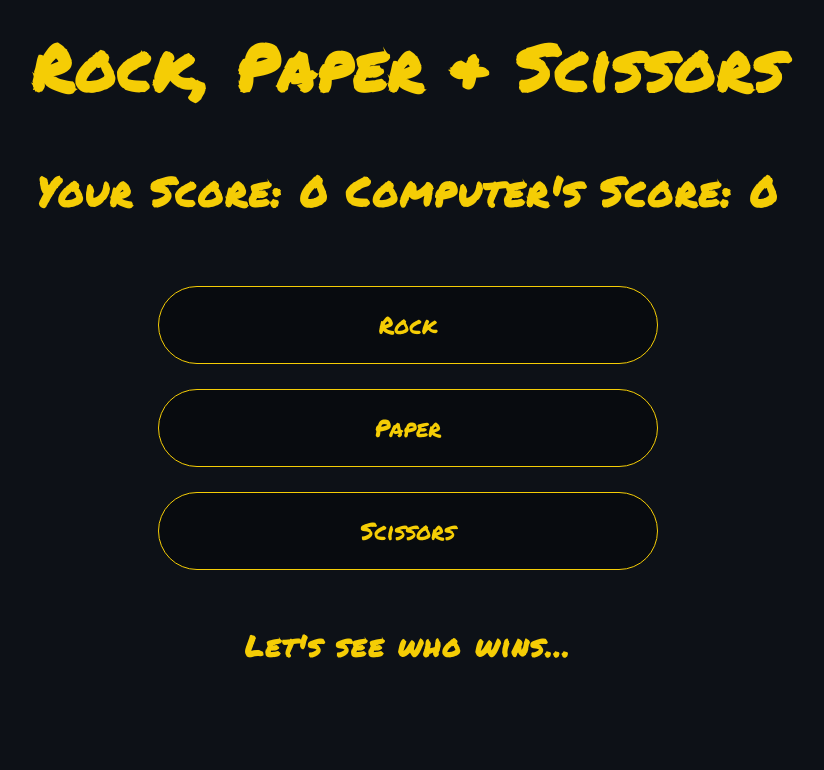
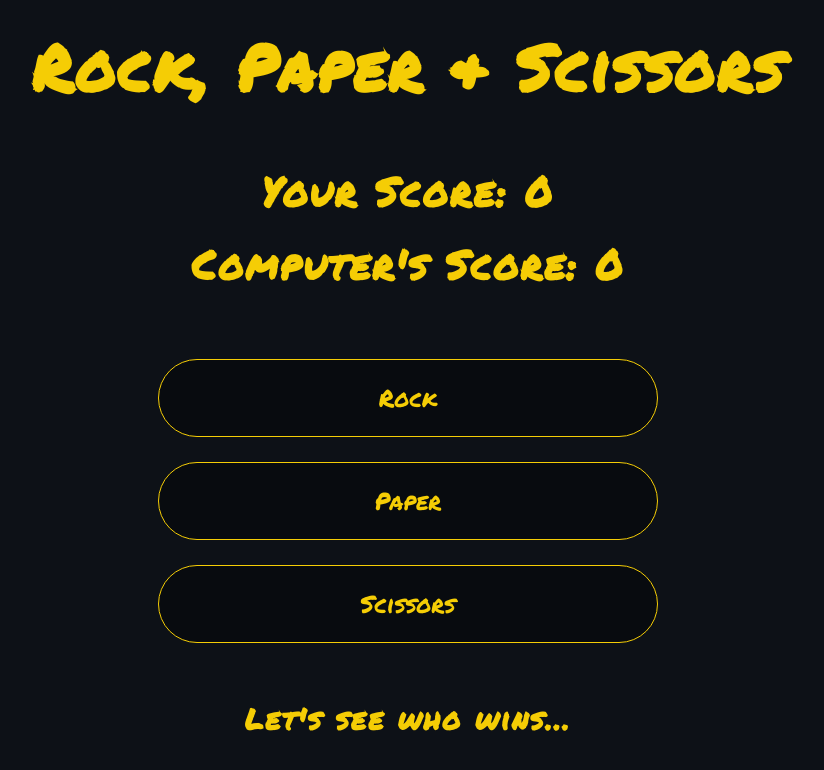
Before and after one commit to zainahmed1713/rock-paper-scissor-game, a plain HTML site: page index.html in a window 1280 px wide. Shown: the whole page, without its empty margins (232-1056 px from the left). Drawn offline with Linux system fonts and the light colour scheme.

Commit message:
Fixed scores which were being displayed in single line before

```diff
--- a/index.html
+++ b/index.html
@@ -16,8 +16,9 @@
   <body>
     <div class="container">
       <h1>Rock, Paper & Scissors</h1>
+      <h3 class="score">Your Score: <span class="player-score">0 </span></h3>
       <h3 class="score">
-        Your Score: <span class="player-score">0 </span>Computer's Score:
+        Computer's Score:
         <span class="computer-score">0</span>
       </h3>
       <div class="button-container">
```
